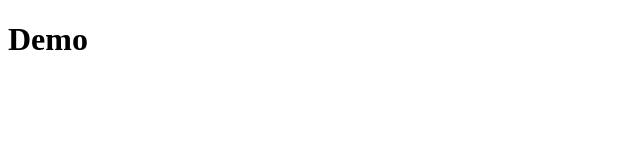
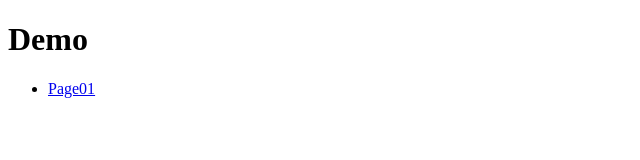
Before and after one commit to PhearomChea/demo, a plain HTML site: page index.html in a window 1280 px wide. Shown: the full height of the page, 0-640 px from the left. Drawn offline with Linux system fonts and the light colour scheme.

Commit message:
link page 1

```diff
--- a/index.html
+++ b/index.html
@@ -8,5 +8,8 @@
 </head>
 <body>
     <h1>Demo</h1>
+    <ul>
+        <li><a href="page01.html">Page01</a></li>
+    </ul>
 </body>
 </html>
```
Also changed, not shown: page01.html (added).
